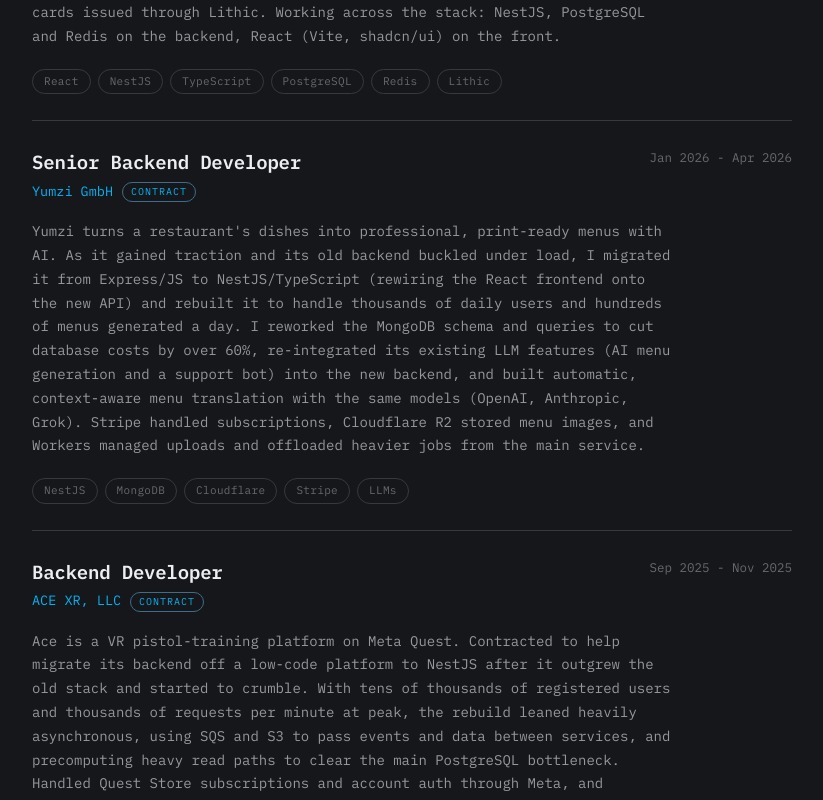
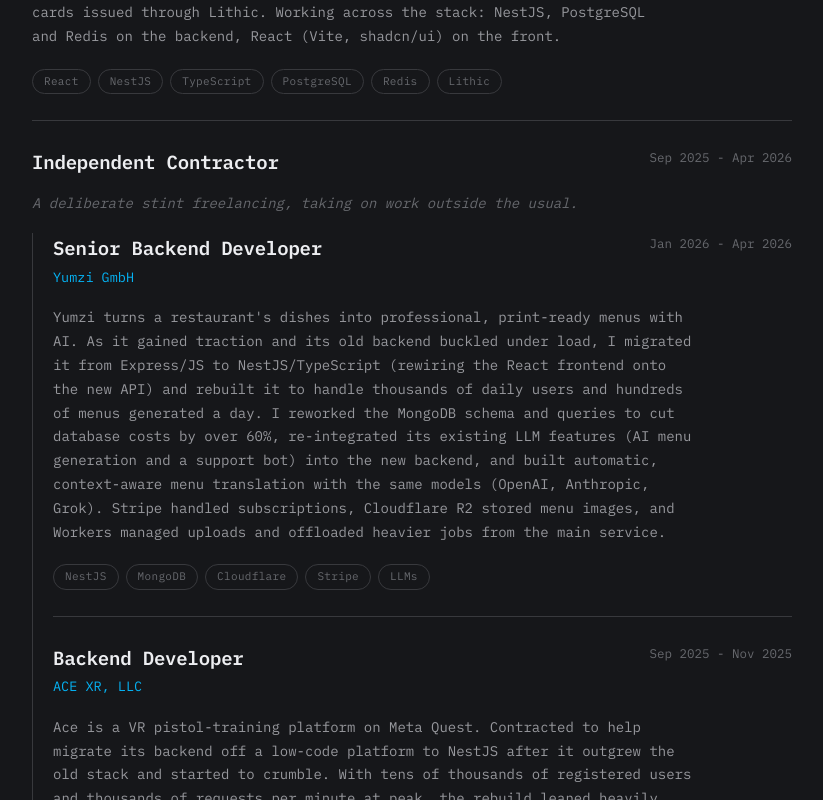
Before and after one commit to bopke/bopke.dev, a Next.js app: page / in a window 1280 px wide. Shown: the part 1740-2540 px from the top of the page, without its empty margins (348-1171 px from the left). Built offline with nearby package versions, Linux system fonts and the light colour scheme.

Commit message:
Introduce experience grouping

```diff
--- /dev/null
+++ b/app/components/ContractGroup.tsx
@@ -0,0 +1,21 @@
+import type { Group } from "@/app/content";
+import RoleEntry from "@/app/components/RoleEntry";
+
+export default function ContractGroup({ group, when, blurb, roles }: Group) {
+  return (
+    <article className="grid grid-cols-[1fr_auto] gap-x-6 gap-y-[6px] py-[26px] border-t border-border first:border-t-0 first:pt-0 print:break-inside-avoid">
+      <h3 className="text-[19px] font-semibold tracking-[-0.01em]">{group}</h3>
+      <div className="text-[12.5px] text-faint text-right whitespace-nowrap max-[760px]:text-left">
+        {when}
+      </div>
+      <p className="col-span-full text-sm text-faint leading-[1.7] mt-2 italic">
+        {blurb}
+      </p>
+      <div className="col-span-full mt-3 pl-5 border-l border-border flex flex-col">
+        {roles.map((role) => (
+          <RoleEntry key={`${role.company}-${role.when}`} {...role} />
+        ))}
+      </div>
+    </article>
+  );
+}
--- a/app/components/sections/Experience.tsx
+++ b/app/components/sections/Experience.tsx
@@ -1,6 +1,7 @@
-import { roles } from "@/app/content";
+import { timeline } from "@/app/content";
 import { Section } from "@/app/components/Section";
 import RoleEntry from "@/app/components/RoleEntry";
+import ContractGroup from "@/app/components/ContractGroup";
 
 export default function Experience() {
   return (
@@ -11,9 +12,13 @@ export default function Experience() {
       sub="Over six years, mostly backend."
     >
       <div className="flex flex-col">
-        {roles.map((role) => (
-          <RoleEntry key={`${role.company}-${role.when}`} {...role} />
-        ))}
+        {timeline.map((entry) =>
+          "group" in entry ? (
+            <ContractGroup key={entry.group} {...entry} />
+          ) : (
+            <RoleEntry key={`${entry.company}-${entry.when}`} {...entry} />
+          )
+        )}
       </div>
     </Section>
   );
--- a/app/content.tsx
+++ b/app/content.tsx
@@ -24,7 +24,14 @@ export type Role = {
   tags?: string[];
 };
 
-export const roles: Role[] = [
+export type Group = {
+  group: string;
+  when: string;
+  blurb: string;
+  roles: Role[];
+};
+
+export const timeline: (Role | Group)[] = [
   {
     title: "Senior Fullstack Developer",
     company: "Widelab development sp. k.",
@@ -33,9 +40,13 @@ export const roles: Role[] = [
     tags: ["React", "NestJS", "TypeScript", "PostgreSQL", "Redis", "Lithic"],
   },
   {
+    group: "Independent Contractor",
+    when: "Sep 2025 - Apr 2026",
+    blurb: "A deliberate stint freelancing, taking on work outside the usual.",
+    roles: [
+      {
         title: "Senior Backend Developer",
         company: "Yumzi GmbH",
-    contract: true,
         when: "Jan 2026 - Apr 2026",
         desc: "Yumzi turns a restaurant's dishes into professional, print-ready menus with AI. As it gained traction and its old backend buckled under load, I migrated it from Express/JS to NestJS/TypeScript (rewiring the React frontend onto the new API) and rebuilt it to handle thousands of daily users and hundreds of menus generated a day. I reworked the MongoDB schema and queries to cut database costs by over 60%, re-integrated its existing LLM features (AI menu generation and a support bot) into the new backend, and built automatic, context-aware menu translation with the same models (OpenAI, Anthropic, Grok). Stripe handled subscriptions, Cloudflare R2 stored menu images, and Workers managed uploads and offloaded heavier jobs from the main service.",
         tags: ["NestJS", "MongoDB", "Cloudflare", "Stripe", "LLMs"],
@@ -43,10 +54,11 @@ export const roles: Role[] = [
       {
         title: "Backend Developer",
         company: "ACE XR, LLC",
-    contract: true,
         when: "Sep 2025 - Nov 2025",
         desc: "Ace is a VR pistol-training platform on Meta Quest. Contracted to help migrate its backend off a low-code platform to NestJS after it outgrew the old stack and started to crumble. With tens of thousands of registered users and thousands of requests per minute at peak, the rebuild leaned heavily asynchronous, using SQS and S3 to pass events and data between services, and precomputing heavy read paths to clear the main PostgreSQL bottleneck. Handled Quest Store subscriptions and account auth through Meta, and transactional email over SES.",
         tags: ["NestJS", "PostgreSQL", "AWS", "Meta"],
+      },
+    ],
   },
   {
     title: "Senior Developer / Tech Lead",
```
Lines whose indentation alone changed are shown as unchanged.
